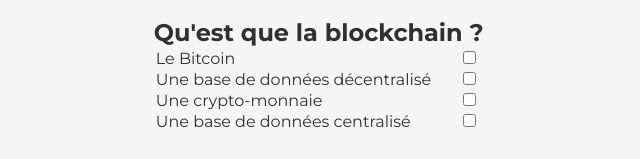
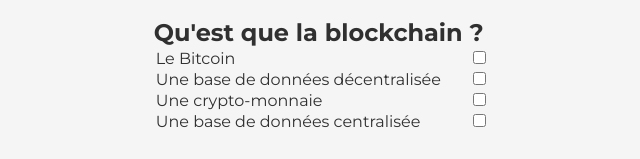
Before and after one commit to TheoDuprez/LeWeb3.0, a plain HTML site: page html/quiz.html in a window 1280 px wide. Shown: the part 641-800 px from the top of the page, 165-805 px from the left. Drawn offline with Linux system fonts and the light colour scheme.

Commit message:
Add files via upload

```diff
--- a/html/quiz.html
+++ b/html/quiz.html
@@ -102,7 +102,7 @@
                                     <td><input type="checkbox" id="answer4-1"></td>
                                 </tr>
                                 <tr>
-                                    <td><label for="answer4-2">Une base de données décentralisé</label></td>
+                                    <td><label for="answer4-2">Une base de données décentralisée</label></td>
                                     <td><input type="checkbox" id="answer4-2"></td>
                                 </tr>
                                 <tr>
@@ -110,7 +110,7 @@
                                     <td><input type="checkbox" id="answer4-3"></td>
                                 </tr>
                                 <tr>
-                                    <td><label for="answer4-4">Une base de données centralisé</label></td>
+                                    <td><label for="answer4-4">Une base de données centralisée</label></td>
                                     <td><input type="checkbox" id="answer4-4"></td>
                                 </tr>
                             </table>
@@ -235,7 +235,7 @@
                                 <td class="red"><input class="checkbox" type="checkbox" id="answer4-1"></td>
                             </tr>
                             <tr>
-                                <td><label for="answer4-2">Une base de données décentralisé</label></td>
+                                <td><label for="answer4-2">Une base de données décentralisée</label></td>
                                 <td class="green"><input class="checkbox" type="checkbox" id="answer4-2"></td>
                             </tr>
                             <tr>
@@ -243,7 +243,7 @@
                                 <td class="red"><input class="checkbox" type="checkbox" id="answer4-3"></td>
                             </tr>
                             <tr>
-                                <td><label for="answer4-4">Une base de données centralisé</label></td>
+                                <td><label for="answer4-4">Une base de données centralisée</label></td>
                                 <td class="red"><input class="checkbox" type="checkbox" id="answer4-4"></td>
                             </tr>
                         </table>
```
